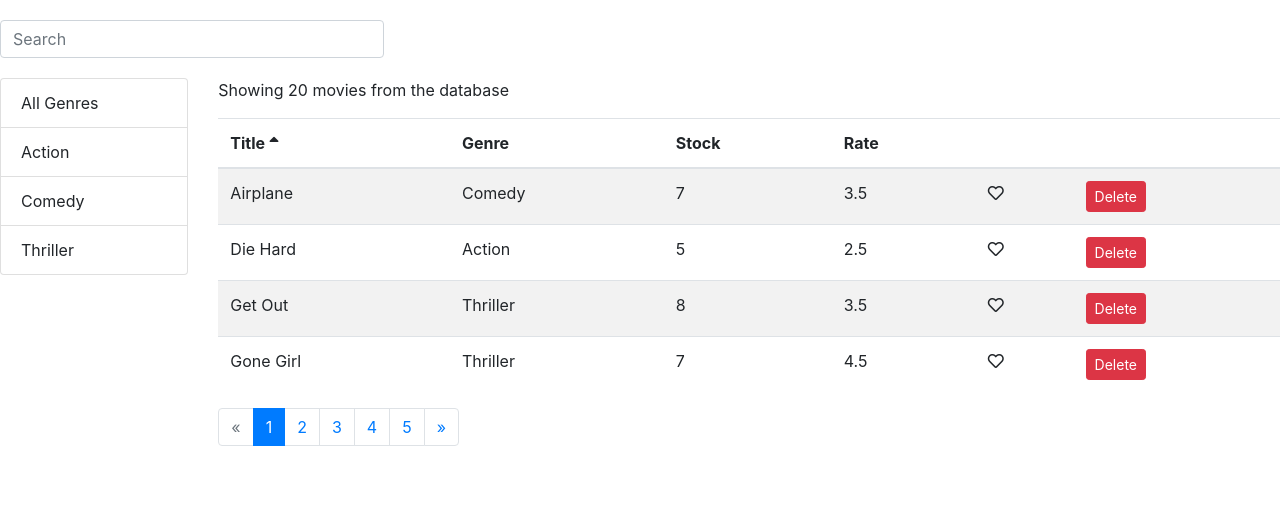
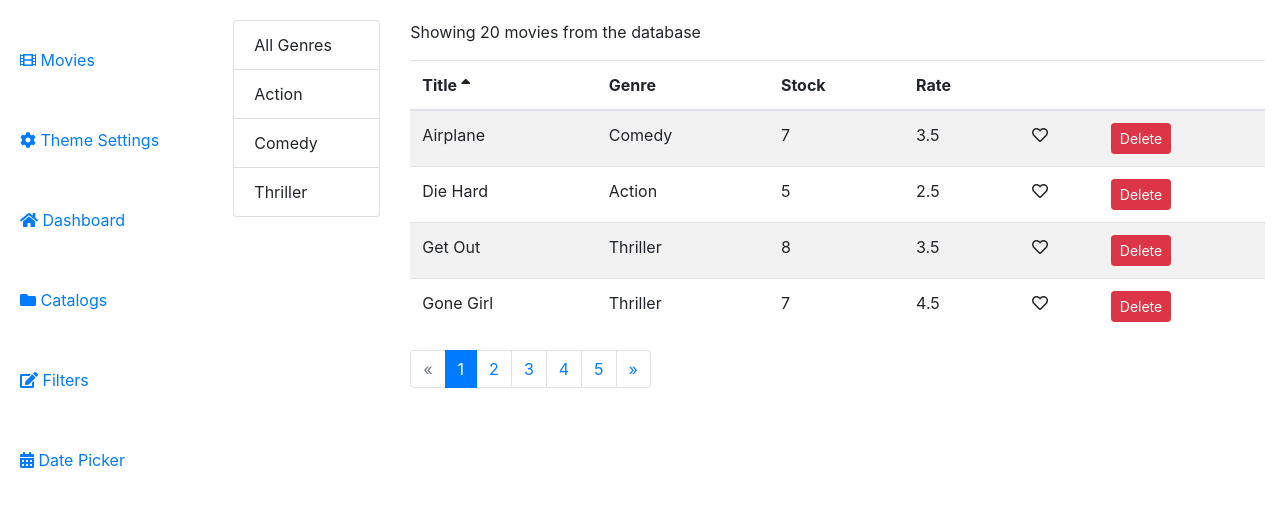
Before and after one commit to MateuszJrk/React-table, a React (Create React App) app: page /movies in a window 1280 px wide. Shown: the top 506 px of the page. Built offline with nearby package versions, Linux system fonts and the light colour scheme.

Commit message:
added sidebar

```diff
--- a/src/App.js
+++ b/src/App.js
@@ -1,21 +1,41 @@
 import React, { Component } from "react";
+import { Route, Redirect, Switch } from "react-router-dom";
+
+import Sidebar from "./components/layout/Sidebar";
+
 import Movies from "./components/Movies";
+import ThemeSettings from "./components/ThemeSettings";
+import Dashboard from "./components/Dashboard";
+import Catalogs from "./components/Catalogs";
+import Filters from "./components/Filters";
+import DatePicker from "./components/DatePicker";
+import notFound from "./components/NotFound";
 
 import "./App.css";
 
 class App extends Component {
   render() {
     return (
-      <>
-        <input
-          className="form-control"
-          type="text"
-          placeholder="Search"
-          aria-label="Search"
-          style={{ marginBottom: "20px", width: "30%" }}
-        />
-        <Movies />
-      </>
+      <div className="row">
+        <div className="col-2">
+          <Sidebar />
+        </div>
+        <div className="col">
+          <main className="container">
+            <Switch>
+              <Route path="/movies" component={Movies} />
+              <Route path="/settings" component={ThemeSettings} />
+              <Route path="/dashboard" component={Dashboard} />
+              <Route path="/catalogs" component={Catalogs} />
+              <Route path="/filters" component={Filters} />
+              <Route path="/date" component={DatePicker} />
+              <Route path="/notfound" component={notFound} />
+              <Redirect from="/" exact to="/movies" />
+              <Redirect to="/notfound" />
+            </Switch>
+          </main>
+        </div>
+      </div>
     );
   }
 }
--- /dev/null
+++ b/src/components/Catalogs.js
@@ -0,0 +1,7 @@
+import React from "react";
+
+const Catalogs = () => {
+  return <h1>Catalogs</h1>;
+};
+
+export default Catalogs;
--- /dev/null
+++ b/src/components/Dashboard.js
@@ -0,0 +1,7 @@
+import React from "react";
+
+const Dashboard = () => {
+  return <h1>Dashboard</h1>;
+};
+
+export default Dashboard;
--- /dev/null
+++ b/src/components/DatePicker.js
@@ -0,0 +1,7 @@
+import React from "react";
+
+const DatePicker = () => {
+  return <h1>DatePicker</h1>;
+};
+
+export default DatePicker;
--- /dev/null
+++ b/src/components/Filters.js
@@ -0,0 +1,7 @@
+import React from "react";
+
+const Filters = () => {
+  return <h1>Filters</h1>;
+};
+
+export default Filters;
--- a/src/components/Movies.js
+++ b/src/components/Movies.js
@@ -28,7 +28,7 @@ class Movies extends React.Component {
     });
     this.setState({ movies });
   };
-  // todo
+  // TODO: COMMENTS
   handleLike = movie => {
     const movies = [...this.state.movies];
     const index = movies.indexOf(movie);
@@ -48,10 +48,8 @@ class Movies extends React.Component {
   handleSort = sortColumn => {
     this.setState({ sortColumn });
   };
-
+  // FIXME: CHANGE TO ONE FUNCTION
   handleNextPage = currPage => {
-    console.log(currPage - 1, this.state.currentPage - 1);
-    // if (this.state.currentPage === )
     this.setState({ currentPage: currPage + 1 });
   };
 
--- /dev/null
+++ b/src/components/NotFound.js
@@ -0,0 +1,7 @@
+import React from "react";
+
+const NotFound = () => {
+  return <h1>Page Not Found</h1>;
+};
+
+export default NotFound;
--- /dev/null
+++ b/src/components/ThemeSettings.js
@@ -0,0 +1,7 @@
+import React from "react";
+
+const ThemeSettings = () => {
+  return <h1>Theme</h1>;
+};
+
+export default ThemeSettings;
--- a/src/components/common/Pagination.js
+++ b/src/components/common/Pagination.js
@@ -26,7 +26,7 @@ const Pagination = props => {
         >
           <a
             className="page-link "
-            href="# "
+            href="#/"
             aria-label="Previous"
             onClick={() => prevPage(currentPage)}
           >
--- /dev/null
+++ b/src/components/layout/Sidebar.css
@@ -0,0 +1,3 @@
+.nav-link {
+  margin: 20px;
+}
--- /dev/null
+++ b/src/components/layout/Sidebar.js
@@ -0,0 +1,56 @@
+import React from "react";
+import "./Sidebar.css";
+import { Link } from "react-router-dom";
+
+const SideBar = () => {
+  return (
+    <>
+      <div className="wrapper d-flex">
+        <div className="sideMenu">
+          <div className="sidebar">
+            <ul className="navbar-nav">
+              <li className="nav-item">
+                <Link to="/movies" className="nav-link">
+                  <i className="fas fa-film" />
+                  <span className="text"> Movies</span>
+                </Link>
+              </li>
+              <li className="nav-item">
+                <Link to="/settings" className="nav-link">
+                  <i className="fas fa-cog" />
+                  <span className="text"> Theme Settings</span>
+                </Link>
+              </li>
+              <li className="nav-item">
+                <Link to="/dashboard" className="nav-link">
+                  <i className="fas fa-home" />
+                  <span className="text"> Dashboard</span>
+                </Link>
+              </li>
+              <li className="nav-item">
+                <Link to="/catalogs" className="nav-link">
+                  <i className="fas fa-folder" />
+                  <span className="text"> Catalogs</span>
+                </Link>
+              </li>
+              <li className="nav-item">
+                <Link to="/filters" className="nav-link">
+                  <i className="fas fa-edit" />
+                  <span className="text"> Filters</span>
+                </Link>
+              </li>
+              <li className="nav-item">
+                <Link to="/date" className="nav-link">
+                  <i className="fas fa-calendar-alt" />
+                  <span className="text"> Date Picker</span>
+                </Link>
+              </li>
+            </ul>
+          </div>
+        </div>
+      </div>
+    </>
+  );
+};
+
+export default SideBar;
--- a/src/index.js
+++ b/src/index.js
@@ -1,13 +1,16 @@
 import React from "react";
 import ReactDOM from "react-dom";
+import { BrowserRouter as Router } from "react-router-dom";
 import "./index.css";
 import App from "./App";
 import "bootstrap/dist/css/bootstrap.min.css";
 import * as serviceWorker from "./serviceWorker";
 
-ReactDOM.render(<App />, document.getElementById("root"));
+ReactDOM.render(
+  <Router>
+    <App />
+  </Router>,
+  document.getElementById("root")
+);
 
-// If you want your app to work offline and load faster, you can change
-// unregister() to register() below. Note this comes with some pitfalls.
-// Learn more about service workers: https://bit.ly/CRA-PWA
 serviceWorker.unregister();
```
